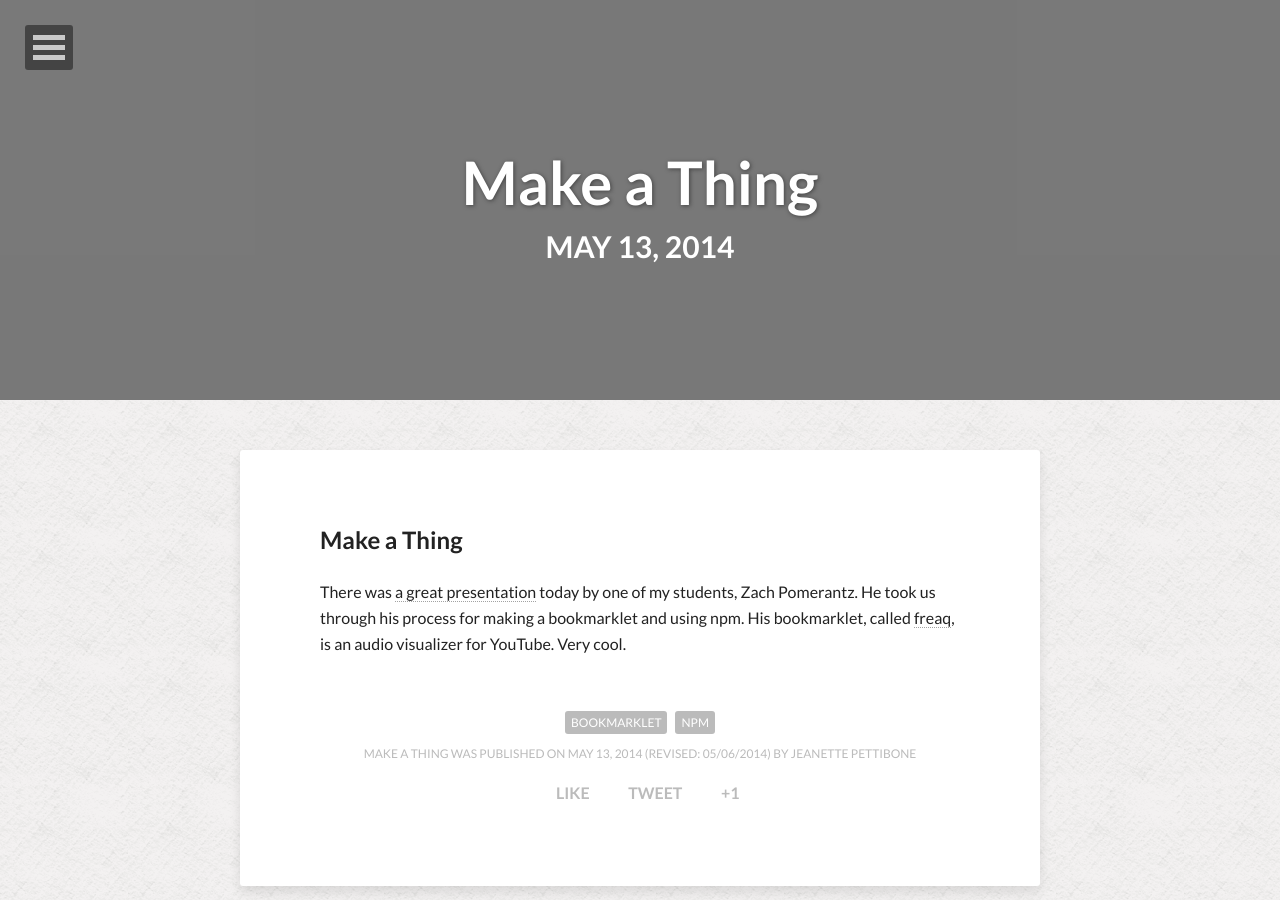
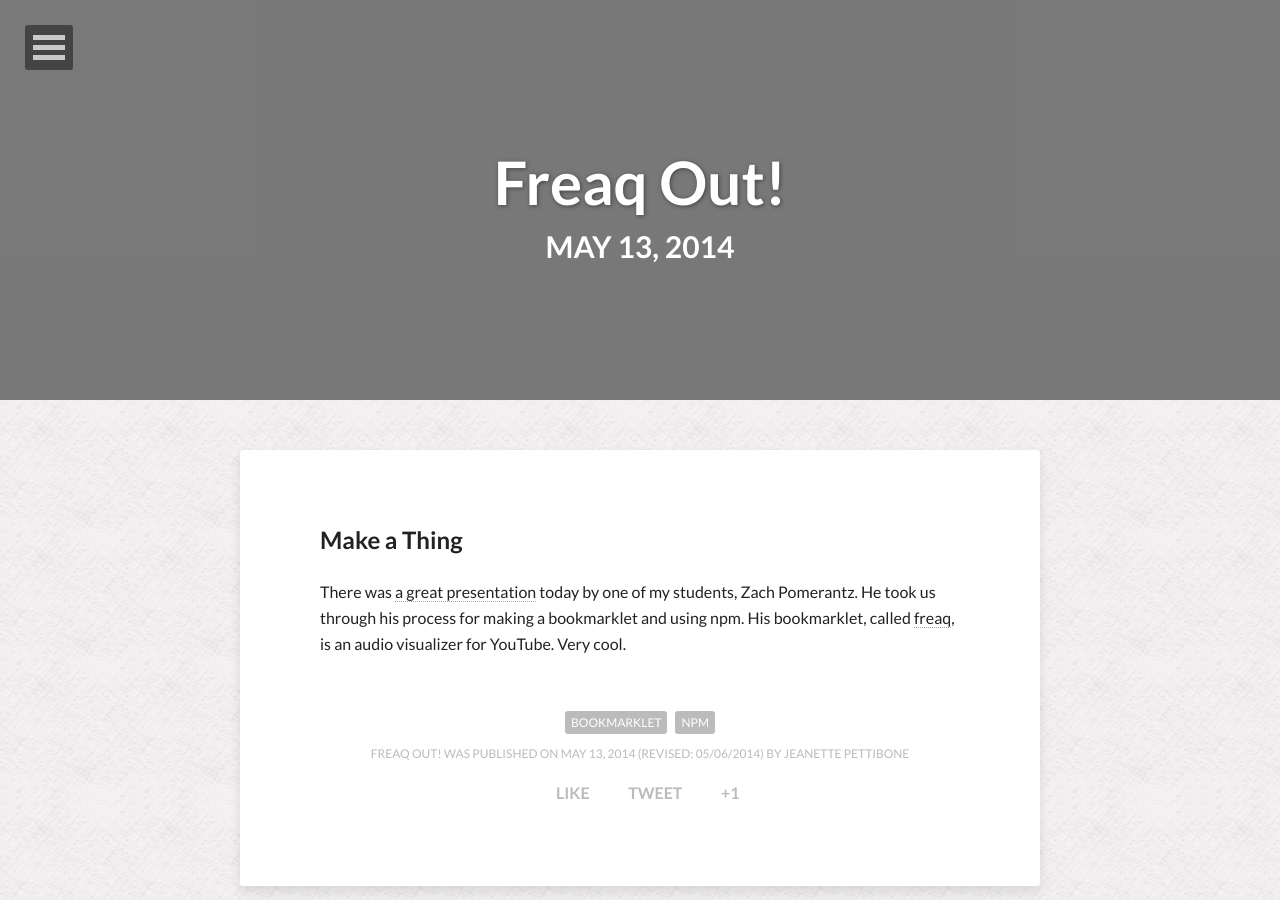
Before and after one commit to jgpettibone/jgpettibone.github.io, a Jekyll site: the page built from _posts/2014-05-13-make-a-thing.md, in a window 1280 px wide and 900 px high. Built offline with Jekyll 4.4.1, drawn with Linux system fonts in a browser that asks for light colours; nearby versions of some CDN libraries; comment, search, counter and statistics services are not loaded.

Commit message:
Changed image and title

```diff
--- a/_posts/2014-05-13-make-a-thing.md
+++ b/_posts/2014-05-13-make-a-thing.md
@@ -1,11 +1,11 @@
 ---
 layout: post
-title: Make a Thing
+title: Freaq Out!
 description:
 modified: 2014-05-06
 tags: [bookmarklet, npm]
 image:
-  feature: freaq.jpg
+  feature: freaq3.png
 comments: true
 share: true
 ---
```
